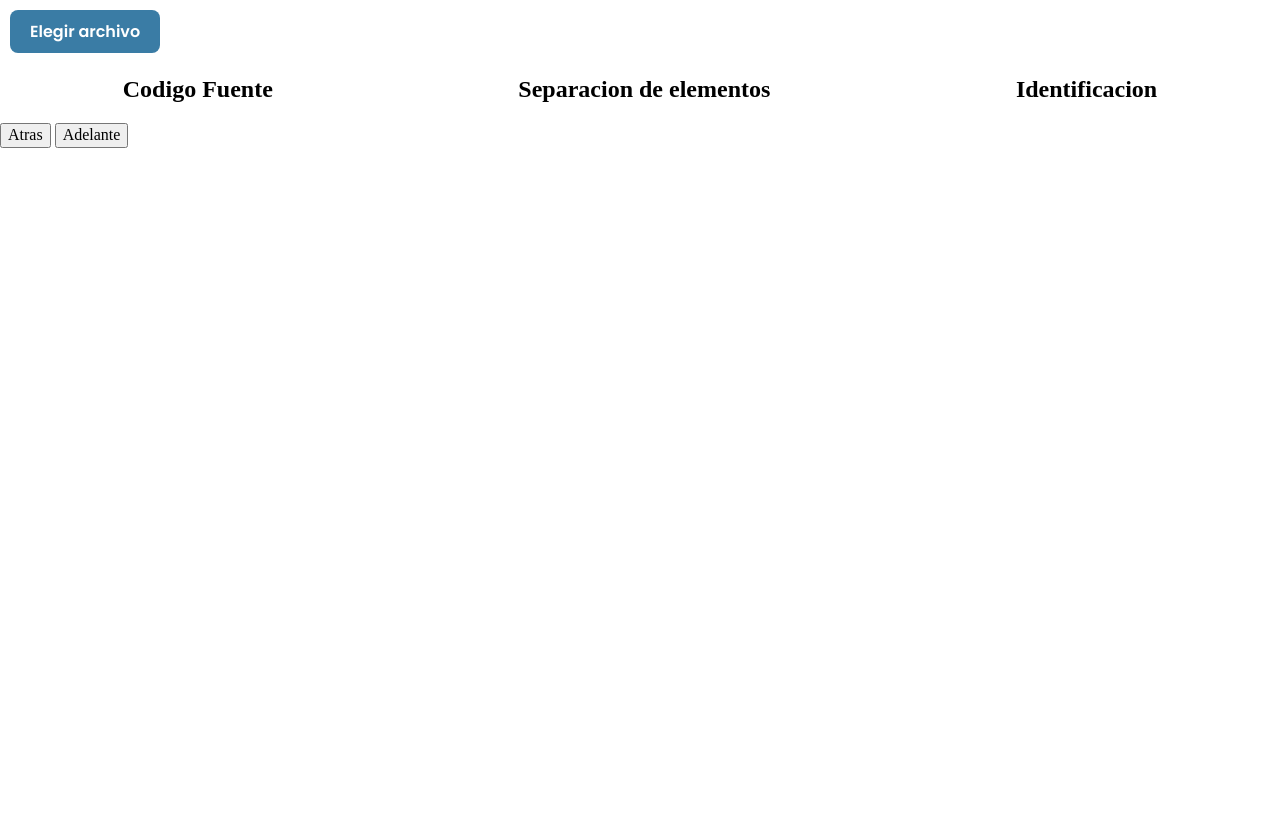
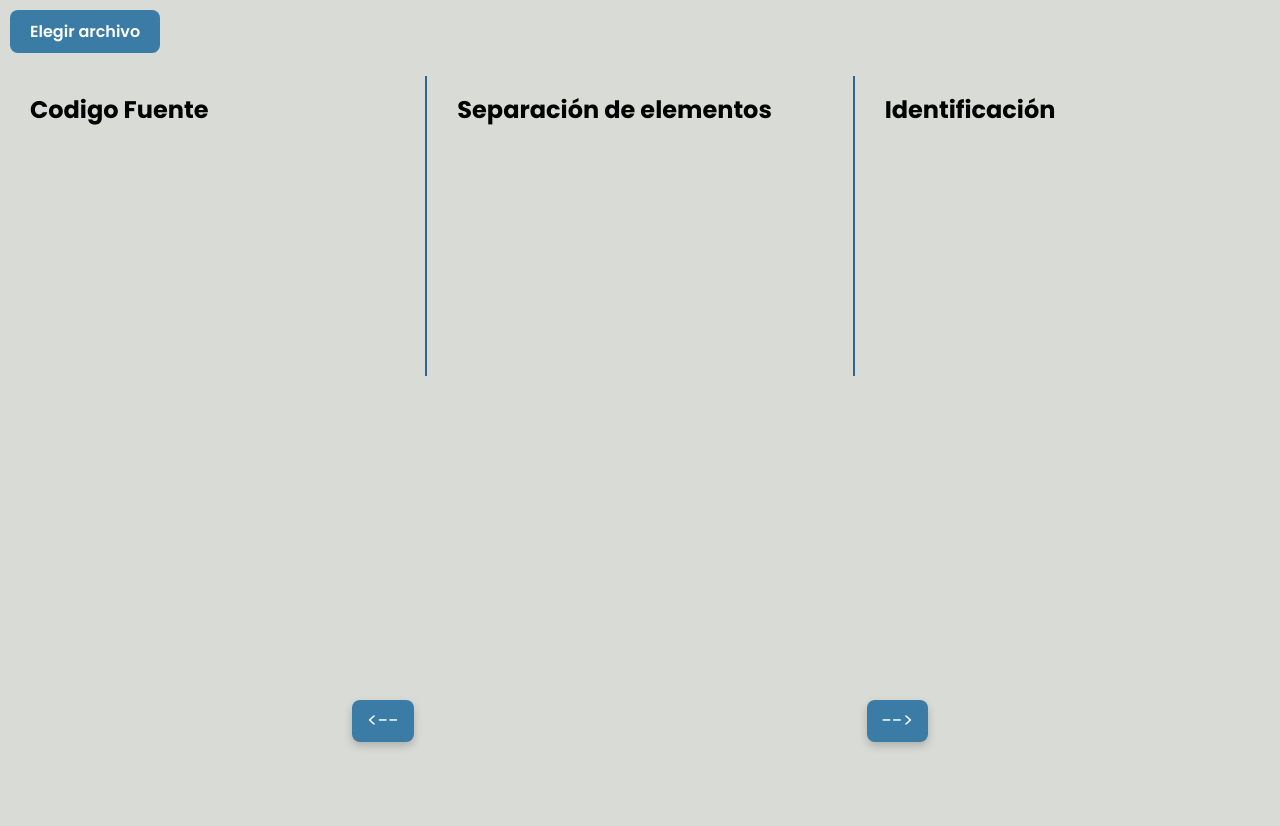
Before and after one commit to NeftaliGC/ensambler-reader, a plain HTML site: page src/frontend/index.html in a window 1280 px wide. Shown: the part 77-903 px from the top of the page. Before the commit the page ends 800 px from the top, so only its background shows below. Drawn offline with Linux system fonts and the light colour scheme.

Commit message:
estilos modificados

```diff
--- a/src/frontend/css/index.css
+++ b/src/frontend/css/index.css
@@ -1,10 +1,10 @@
 #code {
     display: flex;
-    flex-direction: row;
-    flex-wrap: nowrap;
-    align-content: center;
-    justify-content: space-around;
-    align-items: center;
+    justify-content: space-between;
+    align-items: stretch;
+    padding: 20px;
+    background-color: var(--gris);
+    min-height: 300px;
 }
 
 :root {
@@ -17,6 +17,32 @@
     --fuente: "Poppins", sans-serif;
 }
 
+body {
+    background-color: var(--gris);
+}
+
+
+
+input[type="file"] {
+    display: none;
+}
+
+
+main {
+    display: grid;
+    min-height: 70dvh;
+    grid-template-rows: auto 1fr auto;
+    font-family: var(--fuente);
+
+}
+
+footer {
+    padding: 5% 5%;
+    display: flex;
+    justify-content: center;
+    border: none;
+    border-radius: 10px;
+}
 
 .titulo {
     text-align: center;
@@ -52,6 +78,65 @@
     background-color: var(--azul_fuerte);
 }
 
-input[type="file"] {
-    display: none;
+.botones {
+    display: inline-block;
+    display: flex;
+    justify-content: space-between;
+    width: 50%;
+    font-family: var(--fuente);
+    font-weight: 700;
+    font-style: normal;
+    padding: 20px 0;
 }
+
+#atras,
+#adelante {
+    padding: 10px 15px;
+    /* Aumenta el tamaño de los botones */
+    font-size: 1.2rem;
+    /* Aumenta el tamaño del texto */
+    border: none;
+    border-radius: 8px;
+    /* Más redondeo en las esquinas */
+    background-color: var(--azul_claro);
+    color: white;
+    cursor: pointer;
+    box-shadow: 0 4px 8px rgba(0, 0, 0, 0.2);
+    /* Añade sombra para hacerlos destacar */
+    transition: all 0.3s ease;
+    /* Efecto suave de transición */
+}
+
+#atras:hover,
+#adelante:hover {
+    background-color: var(--cyan_fuerte);
+    /* Cambia el color al pasar el mouse */
+    transform: scale(1.05);
+    /* Efecto de agrandamiento */
+    box-shadow: 0 6px 12px rgba(0, 0, 0, 0.3);
+    /* Aumenta la sombra */
+}
+
+#atras:active,
+#adelante:active {
+    background-color: var(--azul_fuerte);
+    /* Color al hacer clic */
+    transform: scale(0.95);
+    /* Pequeño efecto de compresión */
+}
+
+.column {
+    flex: 1;
+    padding: 0 10px;
+}
+
+.divider {
+    width: 2px;
+    /* Grosor de la línea */
+    background-color: var(--azul);
+    /* Color de la línea */
+    margin: 0 20px;
+    /* Espacio alrededor de la línea */
+    height: auto;
+    /* Ajusta la altura para que coincida con el contenedor */
+}
--- a/src/frontend/index.html
+++ b/src/frontend/index.html
@@ -24,21 +24,31 @@
         </header>
         <main>
             <div id="code">
-                <section id="codigoFuente">
-                    <h2 class="column">Codigo Fuente</h2>
+                <section class="column" id="codigoFuente">
+                    <h2>Codigo Fuente</h2>
                 </section>
-                <section id="sepXElementos">
-                    <h2 class="column">Separacion de elementos</h2>
+
+                <div class="divider"></div>
+                <!-- Línea divisoria sin contenido anidado -->
+
+                <section class="column" id="sepXElementos">
+                    <h2>Separación de elementos</h2>
                 </section>
-                <section id="identificacion">
-                    <h2 class="column">Identificacion</h2>
+
+                <div class="divider"></div>
+                <!-- Línea divisoria sin contenido anidado -->
+
+                <section class="column" id="identificacion">
+                    <h2>Identificación</h2>
                 </section>
             </div>
         </main>
         <footer>
             <!---Botones adelante atras con simbolos-->
-            <button id="atras">Atras</button>
-            <button id="adelante">Adelante</button>
+            <div class="botones">
+                <button id="atras"><--</button>
+                <button id="adelante">--></button>
+            </div>
         </footer>
     </body>
 </html>
```
